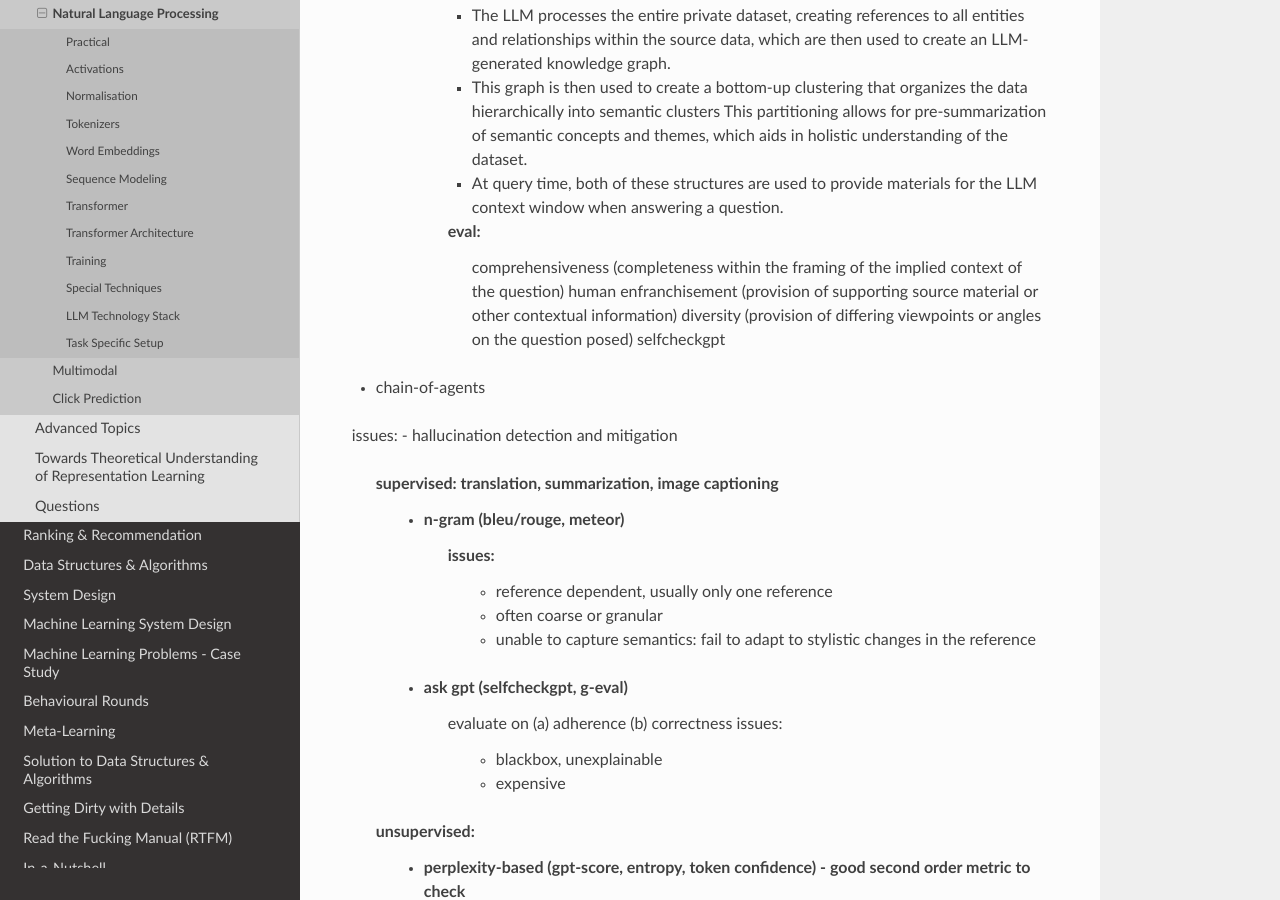
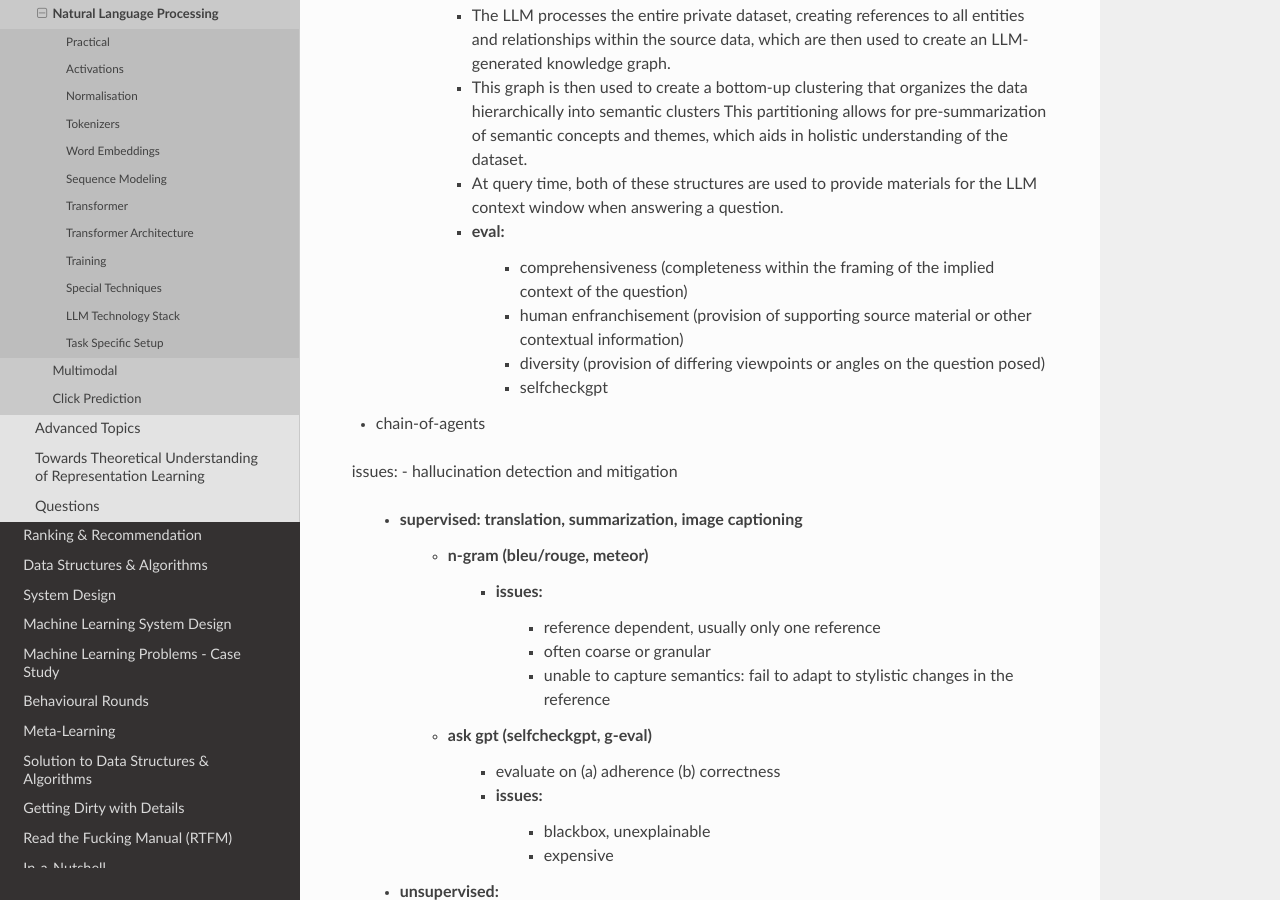
Before and after one commit to uselesstechjunks/leetcode, a Sphinx documentation site: the page built from docs/source/dl/application/nlp.rst, in a window 1280 px wide and 900 px high, scrolled down 27951 px. Built offline with Sphinx 7.4.7 and the Read the Docs theme 2.0.0, drawn with Linux system fonts in a browser that asks for light colours.

Commit message:
Update nlp.rst

```diff
--- a/docs/source/dl/application/nlp.rst
+++ b/docs/source/dl/application/nlp.rst
@@ -1072,29 +1072,29 @@ design e2e: integrate user feedback
 		- The LLM processes the entire private dataset, creating references to all entities and relationships within the source data, which are then used to create an LLM-generated knowledge graph.
 		- This graph is then used to create a bottom-up clustering that organizes the data hierarchically into semantic clusters This partitioning allows for pre-summarization of semantic concepts and themes, which aids in holistic understanding of the dataset.
 		- At query time, both of these structures are used to provide materials for the LLM context window when answering a question.
-		eval:
-			comprehensiveness (completeness within the framing of the implied context of the question)
-			human enfranchisement (provision of supporting source material or other contextual information)
-			diversity (provision of differing viewpoints or angles on the question posed)
-			selfcheckgpt
+		- eval:
+			- comprehensiveness (completeness within the framing of the implied context of the question)
+			- human enfranchisement (provision of supporting source material or other contextual information)
+			- diversity (provision of differing viewpoints or angles on the question posed)
+			- selfcheckgpt
 - chain-of-agents
 
 issues:
 - hallucination detection and mitigation
-	supervised: translation, summarization, image captioning
+	- supervised: translation, summarization, image captioning
 		- n-gram (bleu/rouge, meteor)
-			issues:
+			- issues:
 				- reference dependent, usually only one reference
 				- often coarse or granular
 				- unable to capture semantics: fail to adapt to stylistic changes in the reference
 		- ask gpt (selfcheckgpt, g-eval)
-			evaluate on (a) adherence (b) correctness
-			issues:
+			- evaluate on (a) adherence (b) correctness
+			- issues:
 				- blackbox, unexplainable
 				- expensive
-	unsupervised:
+	- unsupervised:
 		- perplexity-based (gpt-score, entropy, token confidence) - good second order metric to check
-			issues:
+			- issues:
 				- too granular, represents confusion - not hallucination in particular, often red herring
 				- not always available
 
```
